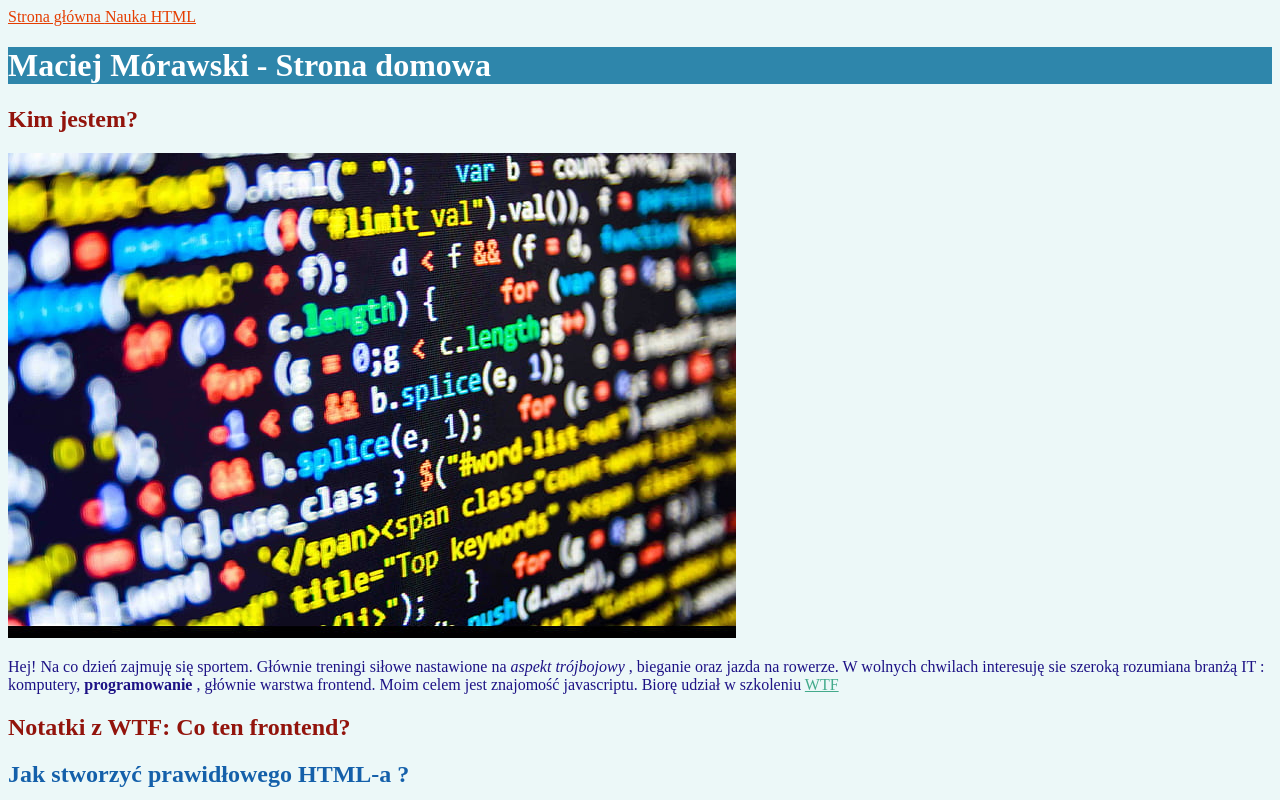
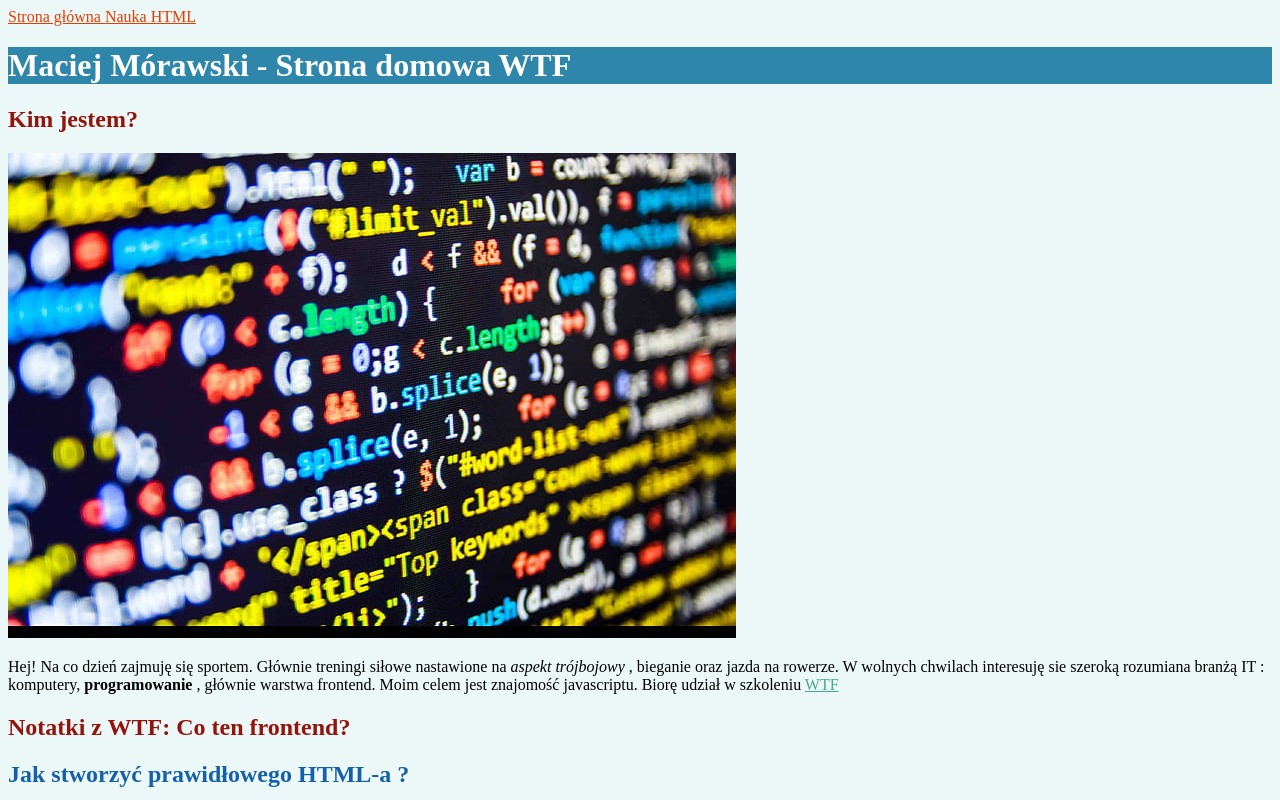
Before and after one commit to maciej-morawski/homepage, a plain HTML site: page index.html in a window 1280 px wide. Shown: the top 800 px of the page. Drawn offline with Linux system fonts and the light colour scheme.

Commit message:
heading & paragraph change

```diff
--- a/index.html
+++ b/index.html
@@ -18,7 +18,7 @@
 
   <main>
     <header id='top'>
-      <h1>Maciej Mórawski - Strona domowa</h1>
+      <h1>Maciej Mórawski - Strona domowa WTF</h1>
     </header>
 
     <section>
--- a/style.css
+++ b/style.css
@@ -10,9 +10,6 @@ h1 {
     color: #ffffff;
 }
 
-p {
-    color: #1d1285;
-}
 
 h2 {
     color: #1460AA;
```
